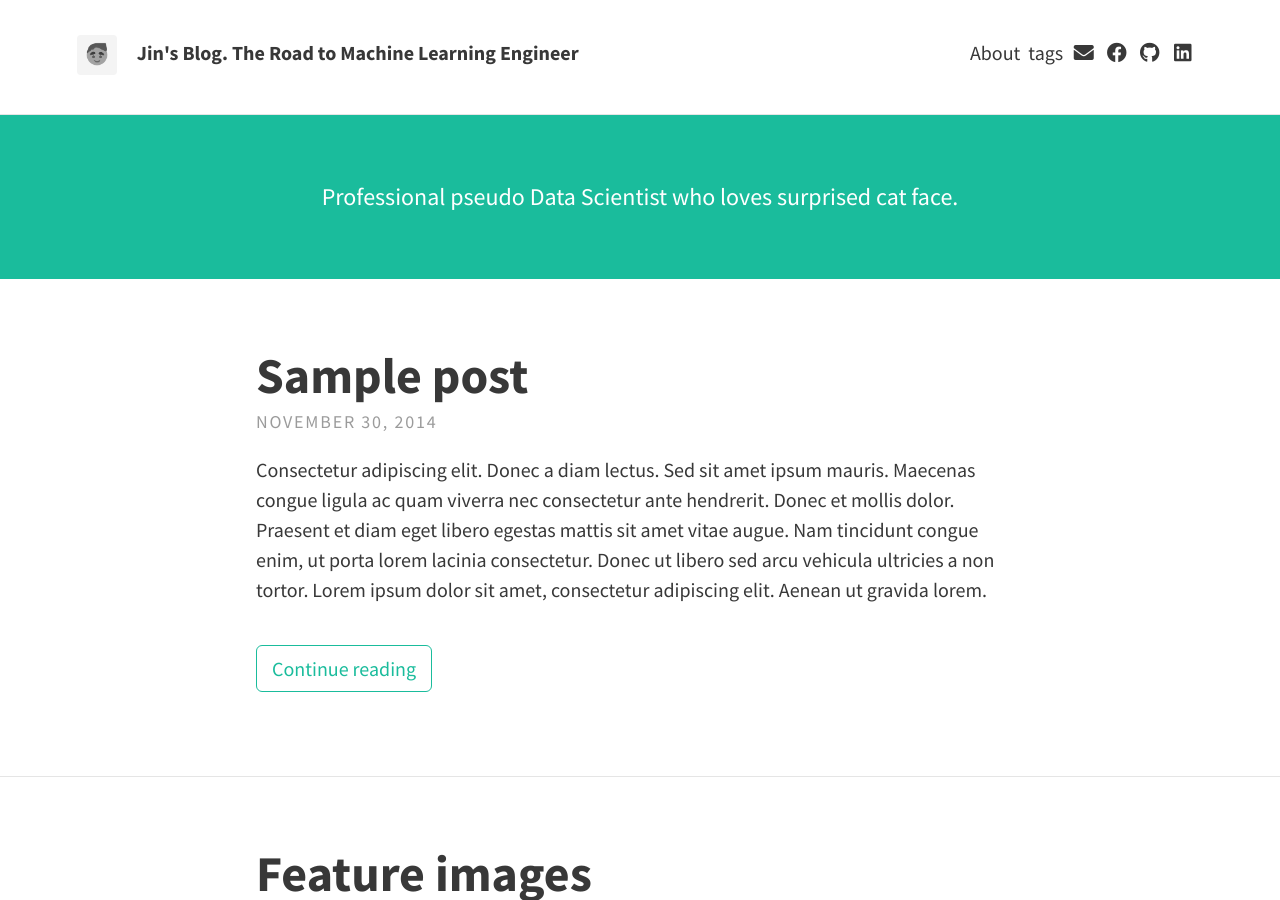
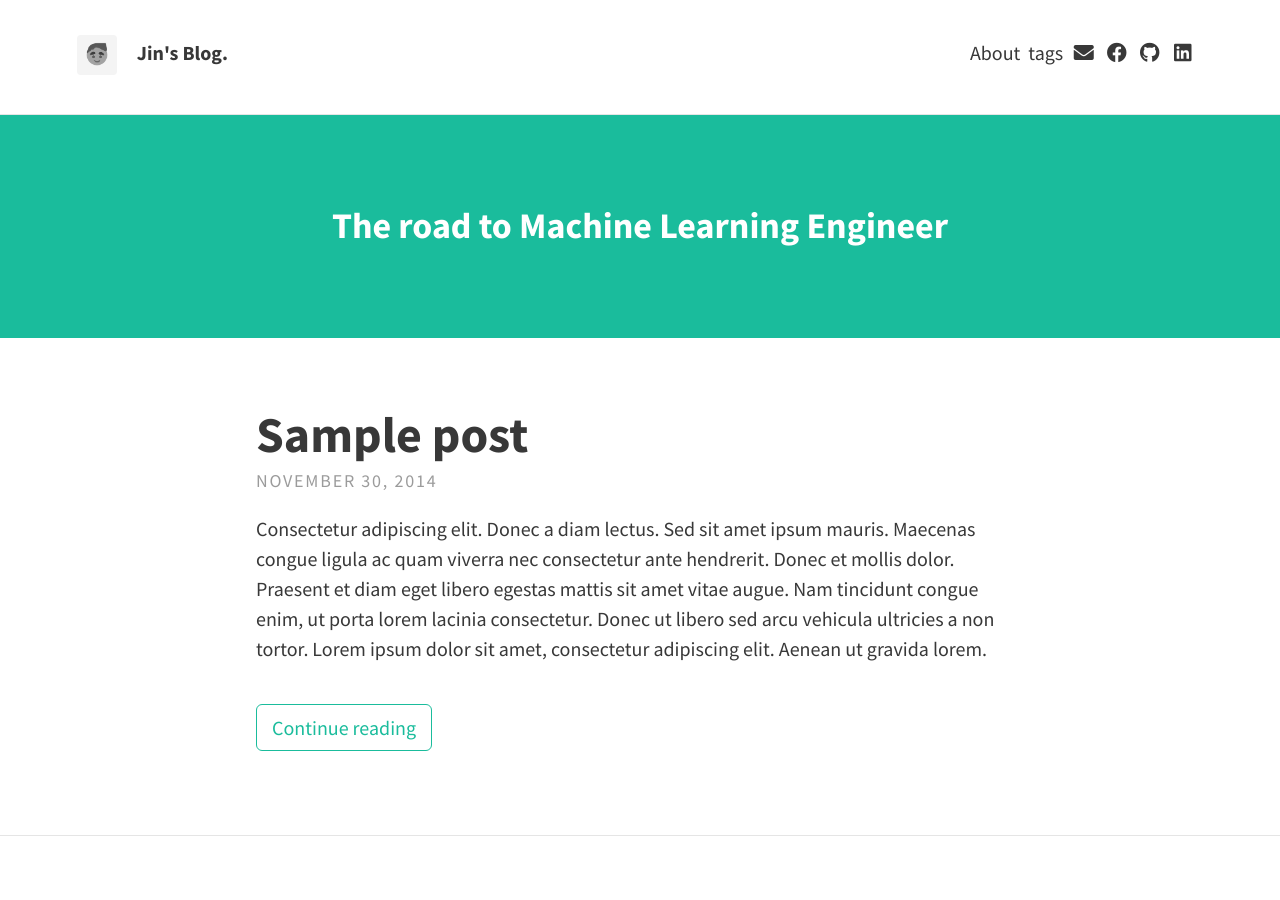
Before and after one commit to lsjhome/lsjhome-temp.github.io, a Jekyll site: the page built from index.html, in a window 1280 px wide and 900 px high. Built offline with Jekyll 4.4.1, drawn with Linux system fonts in a browser that asks for light colours; nearby versions of some CDN libraries; the list of posts is cut into pages by our own code.

Commit message:
edit header again

```diff
--- a/_config.yml
+++ b/_config.yml
@@ -5,7 +5,7 @@ url: "https://lsjhome007.github.io/"
 # THEME-SPECIFIC CONFIGURATION
 theme_settings:
   # Meta
-  title: Jin's Blog. The Road to Machine Learning Engineer
+  title: Jin's Blog.
   avatar: assets/img/avatar.png
   favicon: assets/favicon.ico
   gravatar: # Email MD5 hash
@@ -13,7 +13,7 @@ theme_settings:
 
   # Header and footer text
   header_text: >
-     <p> Professional pseudo Data Scientist who loves surprised cat face. </p>
+     <h3> The road to Machine Learning Engineer </h3>
   header_text_feature_image:
   footer_text: >
    Powered by <a href="https://jekyllrb.com/">Jekyll</a> with <a href="https://github.com/rohanchandra/type-theme">Type Theme</a>
```
